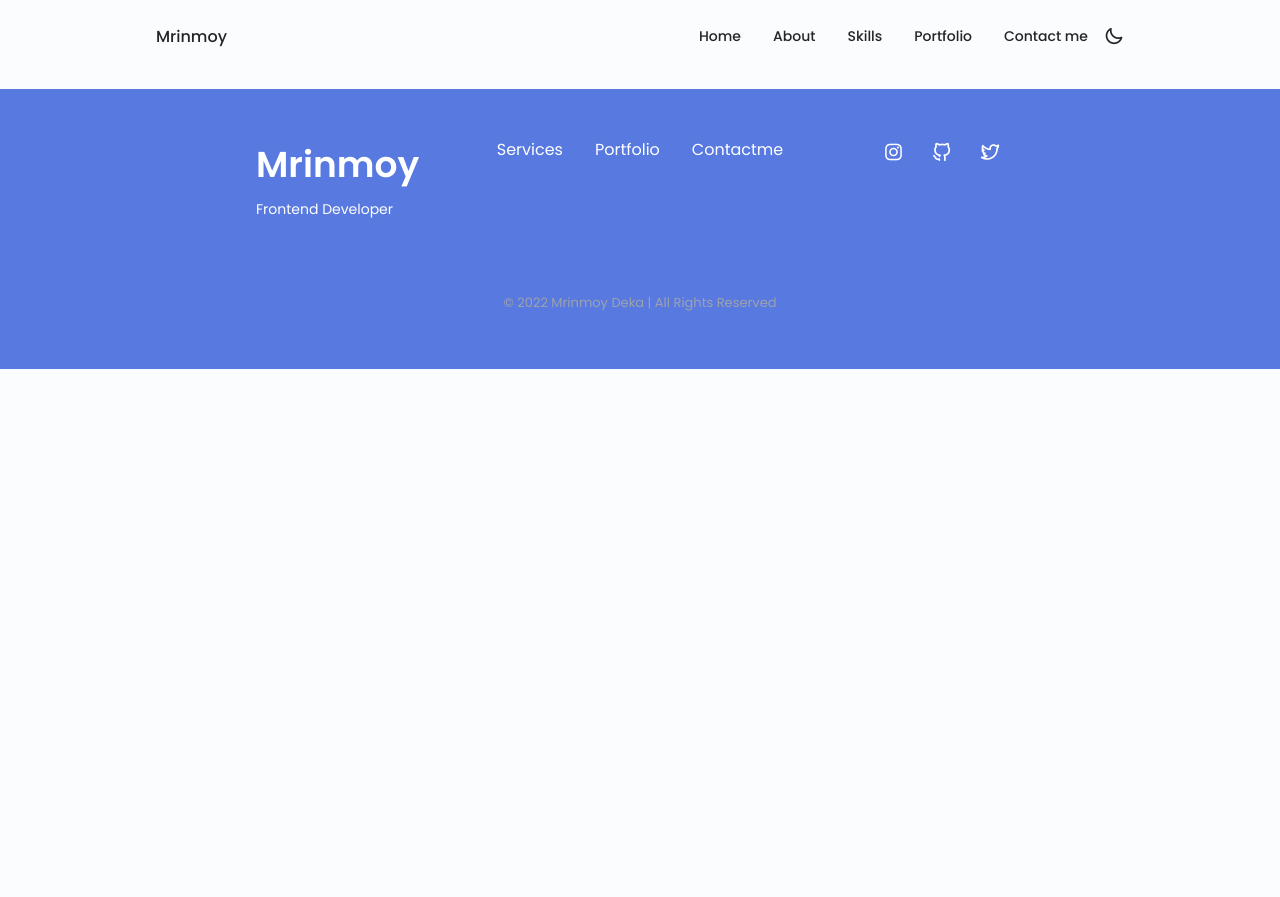
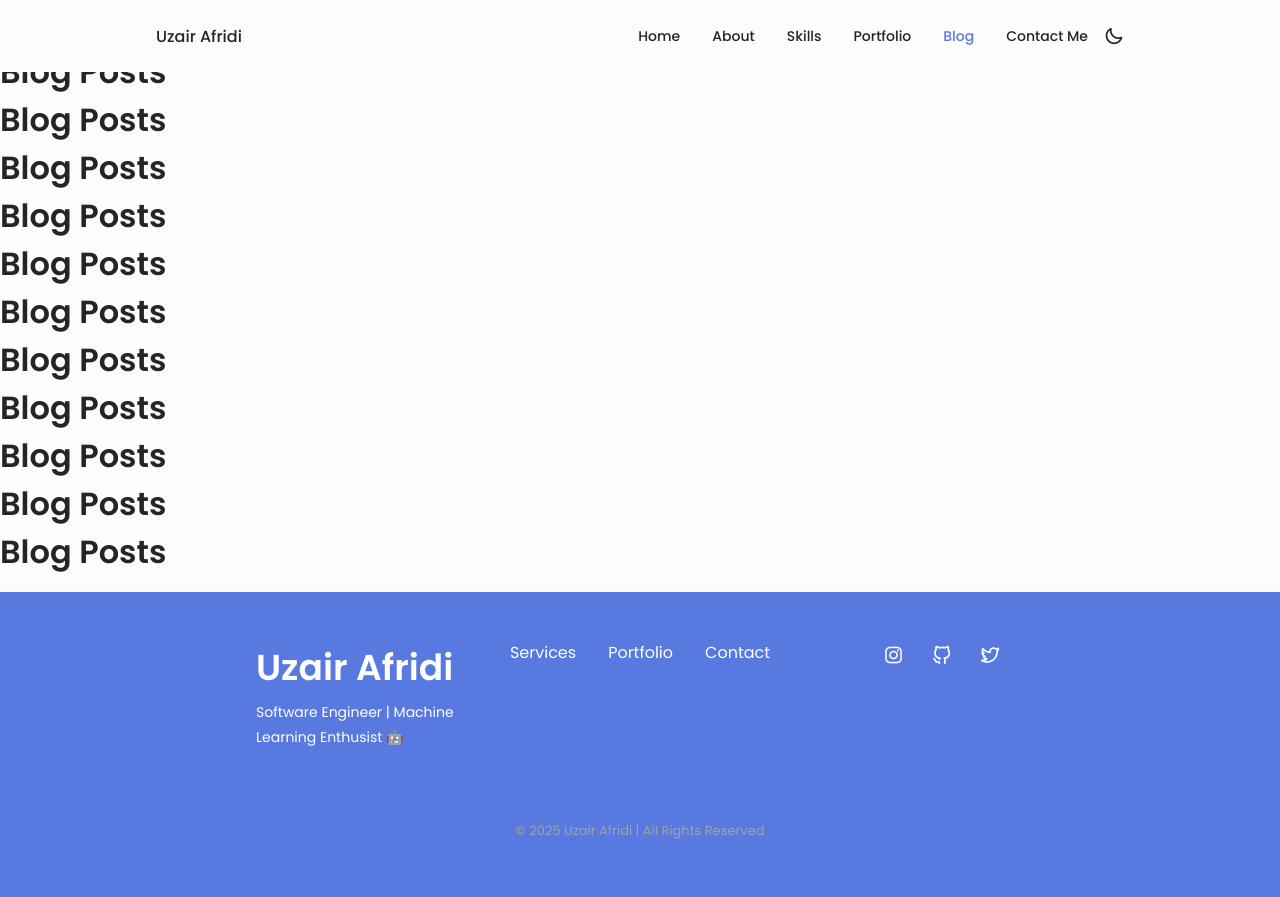
Before and after one commit to uzairafridi00/uzair-portfolio, a Django app: page /blog in a window 1280 px wide. Before the commit the page ends 800 px from the top, so only its background shows below. Run offline with Django 5.2, Linux system fonts and the light colour scheme; some libraries are stand-ins or nearby versions.

Commit message:
Contact and Blog Page Updated

```diff
--- a/uapp/templates/base.html
+++ b/uapp/templates/base.html
@@ -34,7 +34,7 @@
   <!--==================== HEADER ====================-->
   <header class="header" id="header">
     <nav class="nav container">
-      <a href="#" class="nav__logo">Mrinmoy</a>
+      <a href="/" class="nav__logo">Uzair Afridi</a>
 
       <div data-aos="fade-in" class="nav__menu" id="nav-menu">
         <ul class="nav__list grid">
@@ -69,10 +69,19 @@
           </li>
 
           <li class="nav__items">
-            <a href="contact" class="nav__link {% if request.path == '/contact' %}active-link{% endif %}">
-              <i class="uil uil-message nav__icon"></i> Contact me
+            <a href="blog" class="nav__link {% if request.path == '/blog' %}active-link{% endif %}">
+              <i class="uil uil-message nav__icon"></i> Blog
             </a>
           </li>
+
+          <li class="nav__items">
+            <a href="contact" class="nav__link {% if request.path == '/contact' %}active-link{% endif %}">
+              <i class="uil uil-message nav__icon"></i> Contact Me
+            </a>
+          </li>
+
+
+
         </ul>
         <i class="uil uil-times nav__close" id="nav-close"></i>
       </div>
@@ -97,8 +106,8 @@
     <div class="footer__bg">
       <div class="footer__container container grid">
         <div>
-          <h1 class="footer__title">Mrinmoy</h1>
-          <span class="footer__subtitle">Frontend Developer</span>
+          <h1 class="footer__title">Uzair Afridi</h1>
+          <span class="footer__subtitle">Software Engineer | Machine Learning Enthusist 🤖</span>
         </div>
 
         <ul class="footer__links">
@@ -109,7 +118,7 @@
             <a href="/#portfolio" class="footer__link">Portfolio</a>
           </li>
           <li>
-            <a href="/contact" class="footer__link">Contactme</a>
+            <a href="/contact" class="footer__link">Contact</a>
           </li>
         </ul>
 
@@ -118,16 +127,16 @@
             <i class="uil uil-instagram"></i></a>
           </a>
 
-          <a href="https://github.com/mrinmoy-hex" target="_blank" class="footer__social">
+          <a href="https://github.com/uzairafridi00" target="_blank" class="footer__social">
             <i class="uil uil-github-alt"></i></a>
           </a>
 
-          <a href="https://twitter.com/mrinmoy91013697" target="_blank" class="footer__social">
+          <a href="https://twitter.com/uzair__afridi" target="_blank" class="footer__social">
             <i class="uil uil-twitter-alt"></i></a>
           </a>
         </div>
       </div>
-      <p class="footer__copy">&copy; 2022 Mrinmoy Deka | All Rights Reserved</p>
+      <p class="footer__copy">&copy; 2025 Uzair Afridi | All Rights Reserved</p>
     </div>
   </footer>
 
@@ -148,10 +157,8 @@
   <script>
     var typed = new Typed(".auto-input", {
       strings: [
-        "a Web Developer",
-        "an OS developer",
-        "a student",
-        "an UI Designer",
+        "a Software Engineer",
+        "a Machine Learning Engineer",
       ],
       typeSpeed: 100,
       backSpeed: 100,
--- a/uapp/templates/blog.html
+++ b/uapp/templates/blog.html
@@ -4,13 +4,10 @@
 {% endblock %}
 {% block content %}
   <h1>Blog Posts</h1>
-<a href="#">POSTS</a>
-<ul>
-  {% for post in posts %}
-    <li>
-      <a href="#">{{ post.title }}</a>
-      <small>by {{ post.author }} on {{ post.created_at }}</small>
-    </li>
-  {% endfor %}
-</ul>
+  <h1>Blog Posts</h1>
+
+  <h1>Blog Posts</h1><h1>Blog Posts</h1><h1>Blog Posts</h1><h1>Blog Posts</h1><h1>Blog Posts</h1>
+  <h1>Blog Posts</h1><h1>Blog Posts</h1><h1>Blog Posts</h1>
+  <h1>Blog Posts</h1><h1>Blog Posts</h1>
+
 {% endblock %}
```
Also changed, not shown: uapp/templates/contact.html (+3 -7 lines), uapp/templates/home.html (+4 -4 lines).
